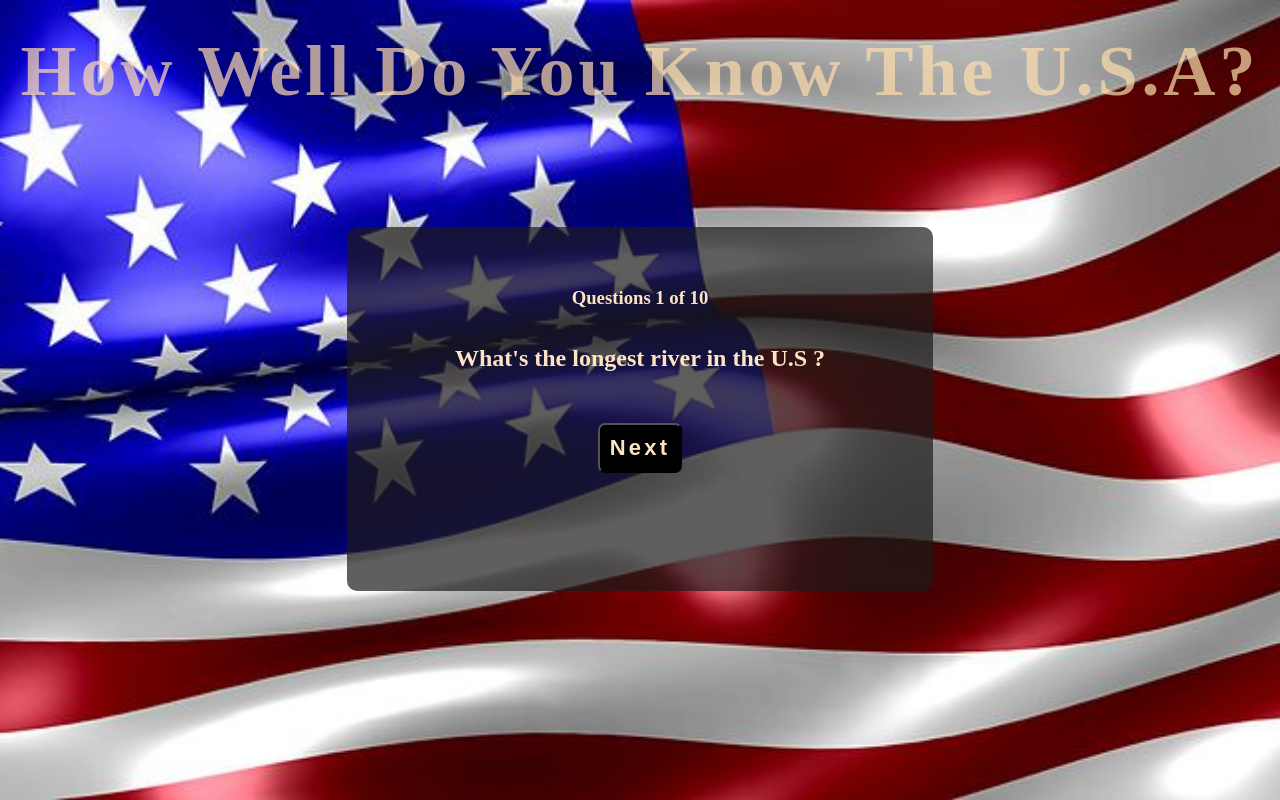
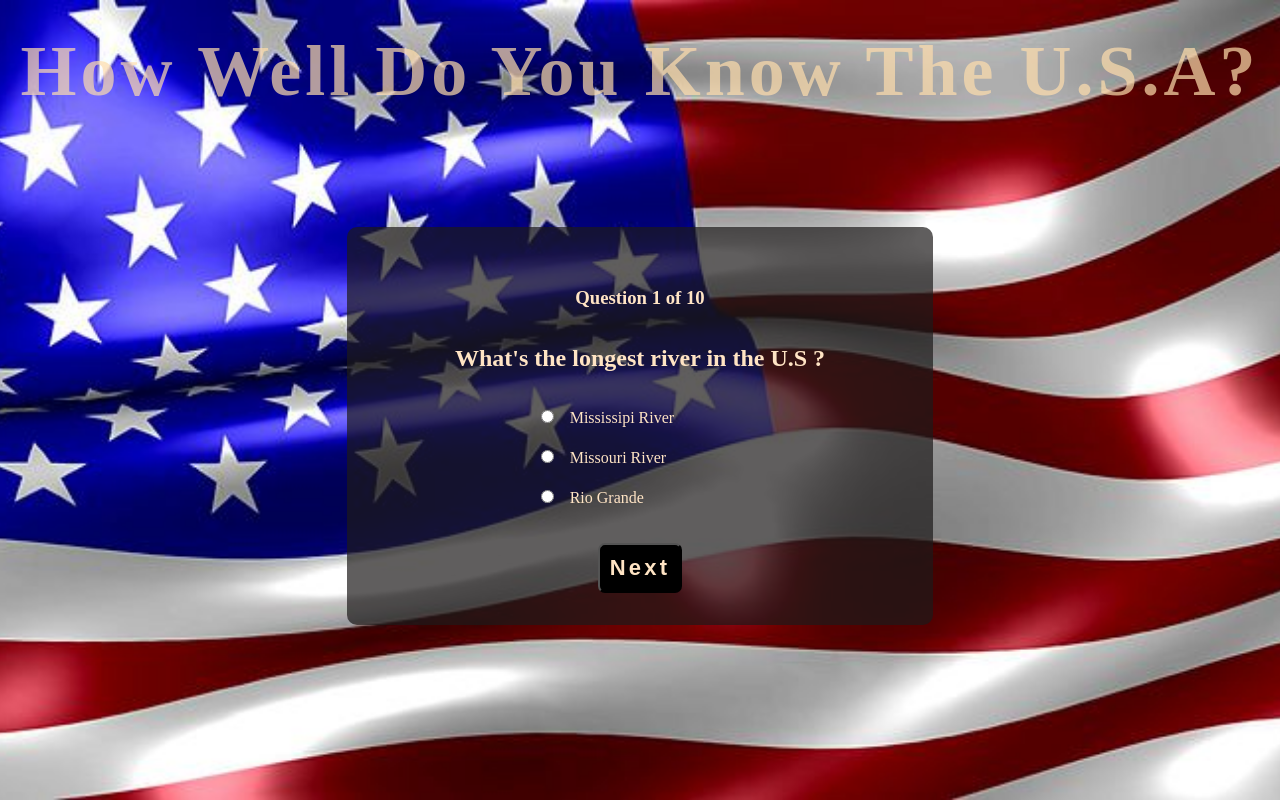
Before and after one commit to scottdiallo/quizApp, a plain HTML site: page index.html in a window 1280 px wide. Both pictures are taken after a click on the button "Begin Quiz". Drawn offline with nearby package versions, Linux system fonts and the light colour scheme.

Commit message:
append answers choices working perfect now

```diff
--- a/css/style.css
+++ b/css/style.css
@@ -33,10 +33,11 @@ header {
 }
 
 .intro-section,
-.quiz-section {
+.quiz-section,
+.result-section {
     padding: 2rem;
     border-radius: 10px;
-    height: 300px;
+    min-height: 300px;
     width: 32.6rem;
     margin: 0 auto;
     background-size: cover;
@@ -71,3 +72,13 @@ header {
     letter-spacing: .2rem;
     line-height: 1.75rem;
 }
+
+.quiz-options {
+    text-align: left;
+    width: 40%;
+    margin: 0 auto;
+}
+
+.choices {
+    margin-right: 1rem;
+}
--- a/javaScript/app.js
+++ b/javaScript/app.js
@@ -13,74 +13,73 @@ $(document).ready(function () {
         {
             question: "What's the longest river in the U.S ?",
             choices: ['Mississipi River', 'Missouri River', 'Rio Grande'],
-            answer: 1
-                //            detail: 'Missouri river is 2341 miles long which makes it the longest in the U.S'
+            answer: 1,
+            detail: 'Missouri river is 2341 miles long which makes it the longest in the U.S'
         },
     // question_2
         {
             question: 'Who among these famous people made the most impact in the world ?',
-            choices: ['Steve Jobs, Nicholas Tesla, Scott Maserati, Elvis Paisley'],
-            answer: 0
-                //            detail: 'Steve Jobs founder of Apple built the most powerful company to date, he changed the way we communicate and listen to music, he changed our lives'
+            choices: ['Steve Jobs', 'Nicholas Tesla', 'Scott Maserati', 'Elvis Paisley'],
+            answer: 0,
+            detail: 'Steve Jobs founder of Apple built the most powerful company to date, he changed the way we communicate and listen to music, he changed our lives'
     },
     //question_3
         {
             question: 'Which U.S President promise the Americans public that we will go to the moon?',
             choices: ['Franklin D Roosevelt', 'Abraham Lincoln', 'Jimmy Carter', 'John F Kennedy'],
-            answer: 3
-                //            detail: 'lorem ipsum'
+            answer: 3,
+            detail: 'lorem ipsum'
     },
     //question_4
         {
             question: 'There was like a Uber like in the 1914, which was it?',
             choices: ['Jitney Bus', 'ouwBer', 'takeMethere', 'TaxiNow'],
-            answer: 0
-                //            detail: 'Created by LP Draper in 1914 a car salesman but tight regulations influenced by lobbyist it vanish.'
+            answer: 0,
+            detail: 'Created by LP Draper in 1914 a car salesman but tight regulations influenced by lobbyist it vanish.'
         },
     //question_5
         {
             question: 'Is it true that about 100 acres of pizza are served in the U.S everyday?',
             choices: ['True', 'False'],
-            answer: 0
-                //            detail: 'lorem ipsum'
+            answer: 0,
+            detail: 'lorem ipsum'
         },
     //question_6
         {
             question: 'Which is the leading cause of death in the U.S',
             choices: ['Malaria', 'Cigarette', 'Car Accident', 'Diabetes'],
-            answer: 2
-                //            detail: 'lorem ipsum'
+            answer: 2,
+            detail: 'lorem ipsum'
         },
     //question_7
         {
             question: 'Louisiana purchased from France in 18xx, which state was sold to U.S in 19xx from who?',
             choices: ['Alaska from Russia', 'New York from England', 'Maine from Canada', 'Texas from Mexico'],
-            answer: 0
-                //            detail: 'loerem ipsum'
+            answer: 0,
+            detail: 'loerem ipsum'
         },
     //question_8
         {
             question: 'Which American company has more operating cash the the us treasury?',
             choices: ['Google', 'Tesla', 'Apple', 'Microsoft'],
-            answer: 3
-                //            detail: 'lorem ipsum'
-
+            answer: 3,
+            detail: 'lorem ipsum'
     },
 
     //question_9
         {
             question: 'What is the most popular fruit in the US?',
             choices: ['Apple', 'Orange', 'Guava', 'Banana'],
-            answer: 4
-                //            detail: 'American consume xxxxxamount of banana every year.'
+            answer: 4,
+            detail: 'American consume xxxxxamount of banana every year.'
         },
 
     //question_10
         {
             question: 'Who signed the declration of independence paper?',
             choices: ['John Hancock', 'James Madison', 'George Washington', 'Jimmy Carter'],
-            answer: 1
-                //            detail: 'lorem ipsum'
+            answer: 1,
+            detail: 'lorem ipsum'
         },
 ];
     // variables
@@ -88,7 +87,11 @@ $(document).ready(function () {
     var questionTotal = questions.length;
     var correctAnswerTotal = 0;
 
+    // hide quiz and results section on page load
+    $('.quiz-section').hide();
+    $('.result-section').hide();
 
+    // On start Quiz
     $('#startQuiz').on('click', function () {
         $('.intro-section').hide();
         $('.result-section').hide();
@@ -110,7 +113,7 @@ $(document).ready(function () {
             //function to check if last question is being attempted
             if ((questionNum + 1) == questionTotal) {
                 $('.result-section').show();
-                $('#show-score').text('Your Score is ' + correctAnswerTotal + 'out of ' + questionTotal + '.');
+                $('#show-score').text('Your Score is ' + correctAnswerTotal + ' out of ' + questionTotal + '.');
                 $('#startQuiz').show();
                 $('.quiz-section').hide();
                 $('.intro-section').hide();
@@ -126,12 +129,13 @@ $(document).ready(function () {
 
     //function to display quiz questions
     function displayQuestions() {
-        $('#question-num').text('Question' + (questionNum + 1) + 'of' + questionTotal);
+        //        alert(questionNum);
+        $('#questions-num').text('Question ' + (questionNum + 1) + ' of ' + questionTotal);
         $('#question').text(questions[questionNum].question);
         $('.quiz-options').empty();
-        var optionsTotal = questions[questionNum].options.length;
+        var optionsTotal = questions[questionNum].choices.length;
         for (var i = 0; i < optionsTotal; i++) {
-            $('.quiz-options').append('<input type="radio" id="choices" class="choices" name="choices" value=' + i + '>' + questions[questionNum].options[i] + '<br>');
+            $('.quiz-options').append('<input type="radio" id="choices" class="choices" name="choices" value=' + i + '>' + questions[questionNum].choices[i] + '<br>');
         }
     }
 
```
Lines whose indentation alone changed are shown as unchanged.
